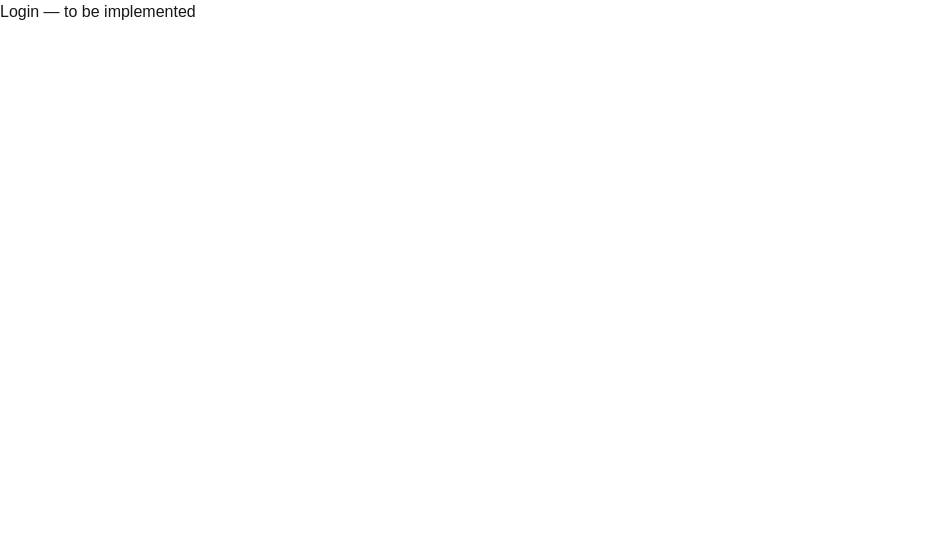
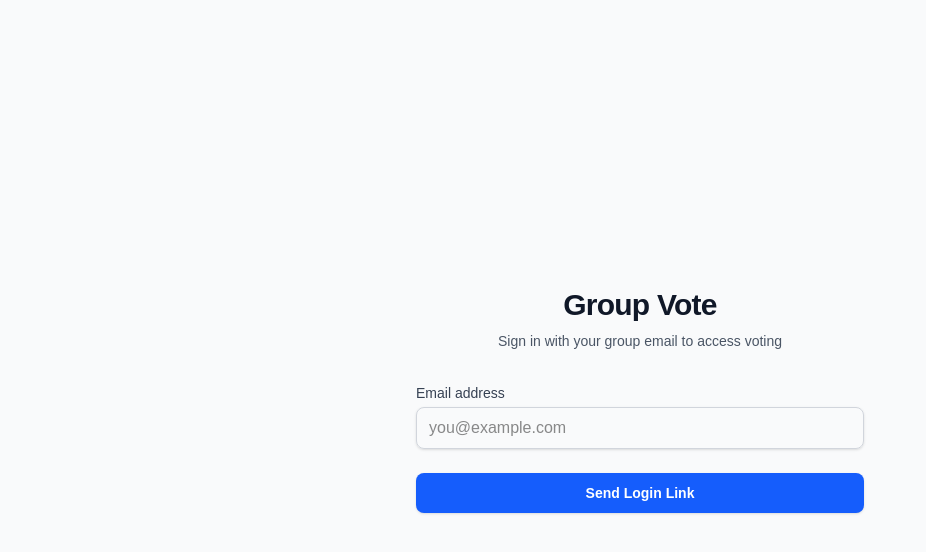
Before and after one commit to brian-tse/group-vote, a Next.js app: page /login in a window 1280 px wide. Shown: the top 552 px of the page, without its empty margins (0-926 px from the left). Built offline with nearby package versions, Linux system fonts and the light colour scheme.

Commit message:
Implement magic link login page with email allowlist check

```diff
--- /dev/null
+++ b/src/app/(auth)/login/actions.ts
@@ -0,0 +1,62 @@
+"use server";
+
+import { createClient } from "@/lib/supabase/server";
+import { createAdminClient } from "@/lib/supabase/admin";
+
+export interface LoginState {
+  error: string | null;
+  success: boolean;
+}
+
+export async function loginWithMagicLink(
+  _prevState: LoginState,
+  formData: FormData
+): Promise<LoginState> {
+  const email = formData.get("email") as string;
+
+  if (!email || typeof email !== "string") {
+    return { error: "Please enter your email address.", success: false };
+  }
+
+  const normalizedEmail = email.toLowerCase().trim();
+
+  // Check the allowlist: is this email in the members table and active?
+  const adminClient = createAdminClient();
+  const { data: member, error: memberError } = await adminClient
+    .from("members")
+    .select("id, active")
+    .eq("email", normalizedEmail)
+    .single();
+
+  if (memberError || !member) {
+    return {
+      error: "This email is not authorized. Contact your group admin.",
+      success: false,
+    };
+  }
+
+  if (!member.active) {
+    return {
+      error: "Your account is inactive. Contact your group admin.",
+      success: false,
+    };
+  }
+
+  // Send the magic link
+  const supabase = await createClient();
+  const { error: authError } = await supabase.auth.signInWithOtp({
+    email: normalizedEmail,
+    options: {
+      emailRedirectTo: `${process.env.NEXT_PUBLIC_APP_URL}/auth/confirm`,
+    },
+  });
+
+  if (authError) {
+    return {
+      error: "Failed to send login link. Please try again.",
+      success: false,
+    };
+  }
+
+  return { error: null, success: true };
+}
--- a/src/app/(auth)/login/page.tsx
+++ b/src/app/(auth)/login/page.tsx
@@ -1,3 +1,74 @@
+"use client";
+
+import { useActionState } from "react";
+import { loginWithMagicLink, type LoginState } from "./actions";
+
+const initialState: LoginState = { error: null, success: false };
+
 export default function LoginPage() {
-  return <div>Login — to be implemented</div>;
+  const [state, formAction, isPending] = useActionState(
+    loginWithMagicLink,
+    initialState
+  );
+
+  return (
+    <main className="flex min-h-screen items-center justify-center bg-gray-50 px-4">
+      <div className="w-full max-w-md space-y-8">
+        <div className="text-center">
+          <h1 className="text-3xl font-bold tracking-tight text-gray-900">
+            Group Vote
+          </h1>
+          <p className="mt-2 text-sm text-gray-600">
+            Sign in with your group email to access voting
+          </p>
+        </div>
+
+        {state.success ? (
+          <div className="rounded-lg bg-green-50 p-6 text-center">
+            <h2 className="text-lg font-semibold text-green-800">
+              Check your email
+            </h2>
+            <p className="mt-2 text-sm text-green-700">
+              We sent a login link to your email. Click it to sign in.
+              The link expires in 15 minutes.
+            </p>
+          </div>
+        ) : (
+          <form action={formAction} className="space-y-6">
+            {state.error && (
+              <div className="rounded-lg bg-red-50 p-4 text-sm text-red-700">
+                {state.error}
+              </div>
+            )}
+
+            <div>
+              <label
+                htmlFor="email"
+                className="block text-sm font-medium text-gray-700"
+              >
+                Email address
+              </label>
+              <input
+                id="email"
+                name="email"
+                type="email"
+                autoComplete="email"
+                required
+                className="mt-1 block w-full rounded-lg border border-gray-300 px-3 py-2 shadow-sm focus:border-blue-500 focus:outline-none focus:ring-1 focus:ring-blue-500"
+                placeholder="you@example.com"
+              />
+            </div>
+
+            <button
+              type="submit"
+              disabled={isPending}
+              className="w-full rounded-lg bg-blue-600 px-4 py-2.5 text-sm font-semibold text-white shadow-sm hover:bg-blue-500 disabled:opacity-50 disabled:cursor-not-allowed"
+            >
+              {isPending ? "Sending..." : "Send Login Link"}
+            </button>
+          </form>
+        )}
+      </div>
+    </main>
+  );
 }
```
